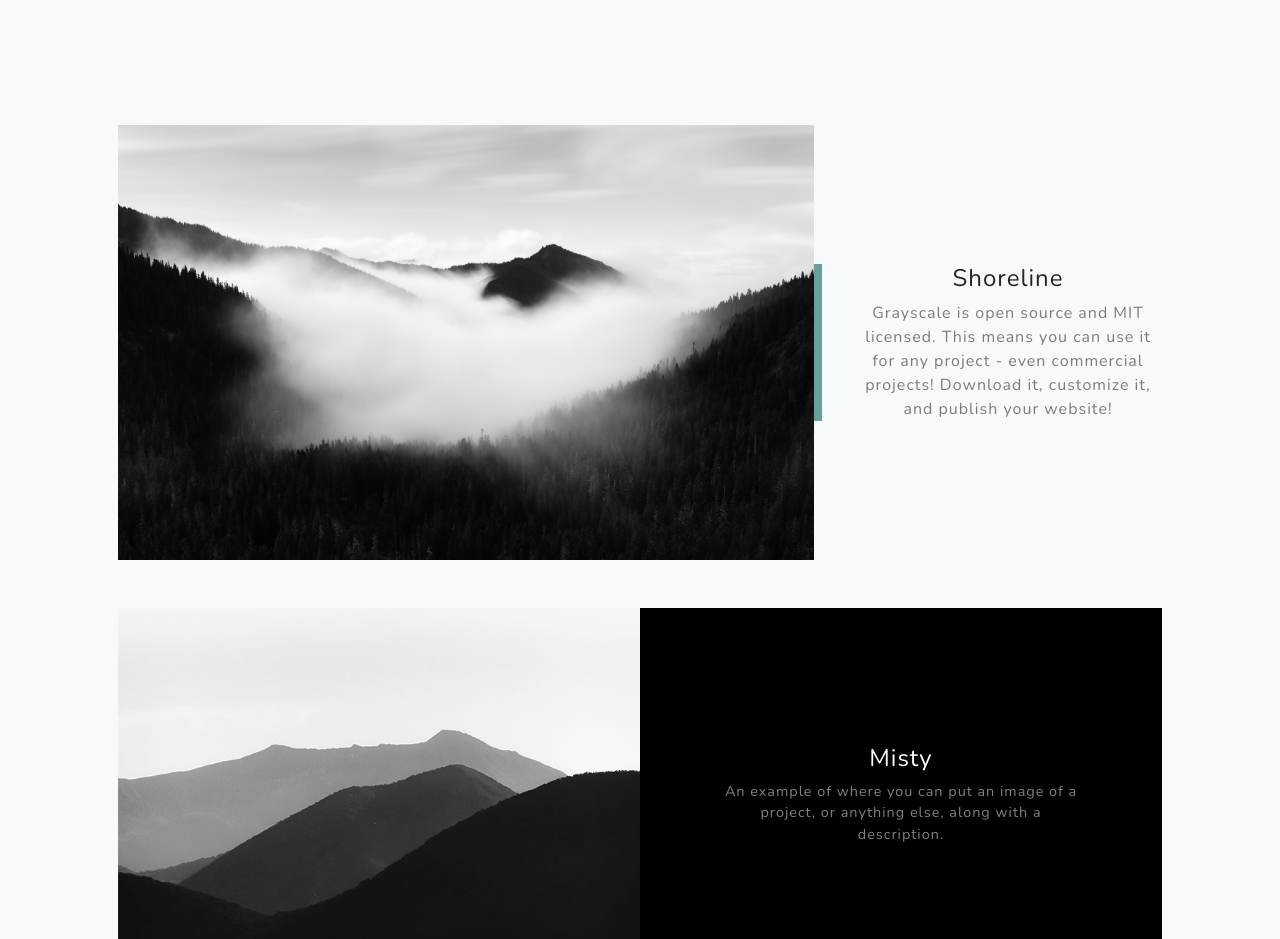
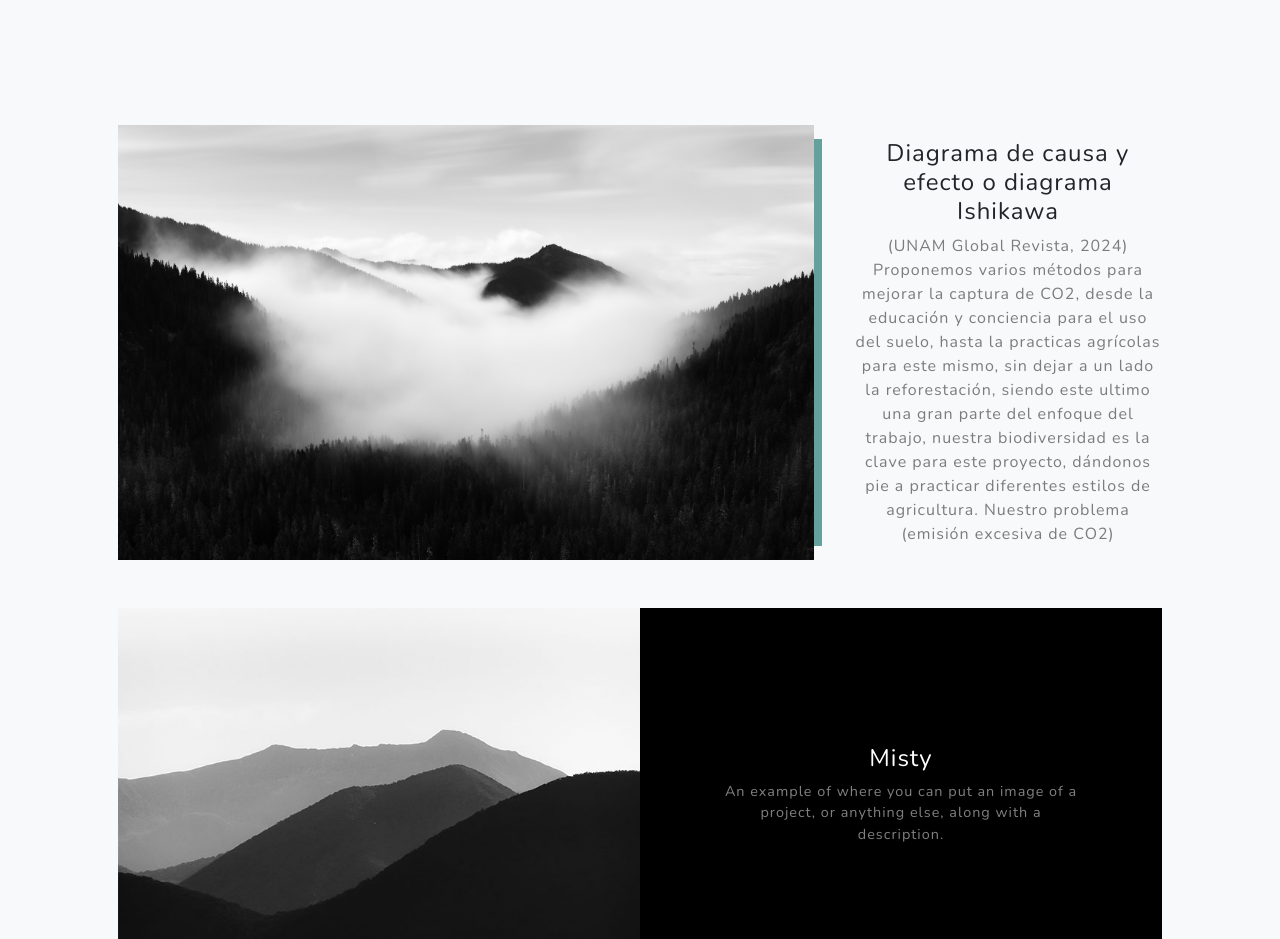
Before and after one commit to camcast-code/Desarrollo-sostenible, a plain HTML site: page index.html in a window 1280 px wide. Shown: the part 1460-2399 px from the top of the page. Drawn offline with nearby package versions, Linux system fonts and the light colour scheme.

Commit message:
Update index.html

```diff
--- a/index.html
+++ b/index.html
@@ -67,8 +67,8 @@
                     <div class="col-xl-8 col-lg-7"><img class="img-fluid mb-3 mb-lg-0" src="assets/img/bg-masthead.jpg" alt="..." /></div>
                     <div class="col-xl-4 col-lg-5">
                         <div class="featured-text text-center text-lg-left">
-                            <h4>Shoreline</h4>
-                            <p class="text-black-50 mb-0">Grayscale is open source and MIT licensed. This means you can use it for any project - even commercial projects! Download it, customize it, and publish your website!</p>
+                            <h4>Diagrama de causa y efecto o diagrama Ishikawa</h4>
+                            <p class="text-black-50 mb-0">(UNAM Global Revista, 2024) Proponemos varios métodos para mejorar la captura de CO2, desde la educación y conciencia para el uso del suelo, hasta la practicas agrícolas para este mismo, sin dejar a un lado la reforestación, siendo este ultimo una gran parte del enfoque del trabajo, nuestra biodiversidad es la clave para este proyecto, dándonos pie a practicar diferentes estilos de agricultura. Nuestro problema (emisión excesiva de CO2)</p>
                         </div>
                     </div>
                 </div>
```
